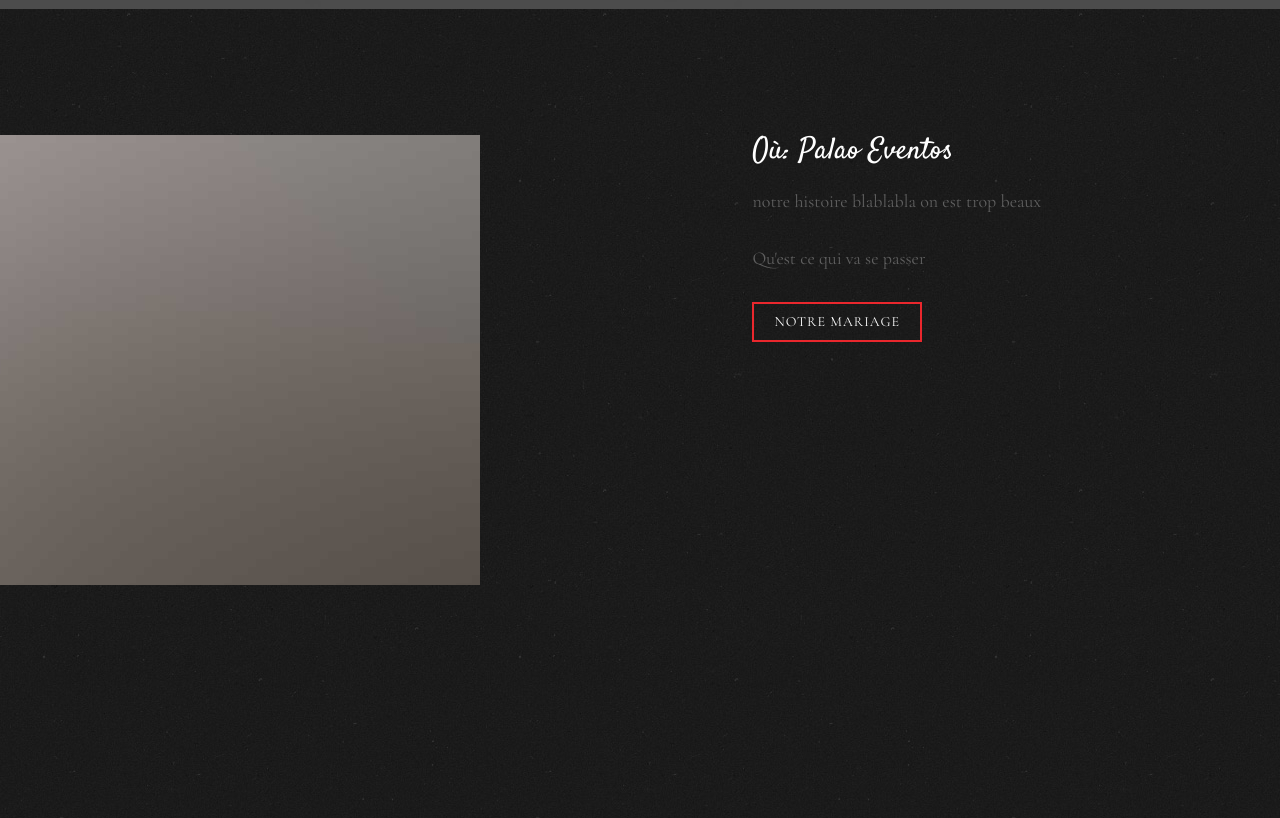
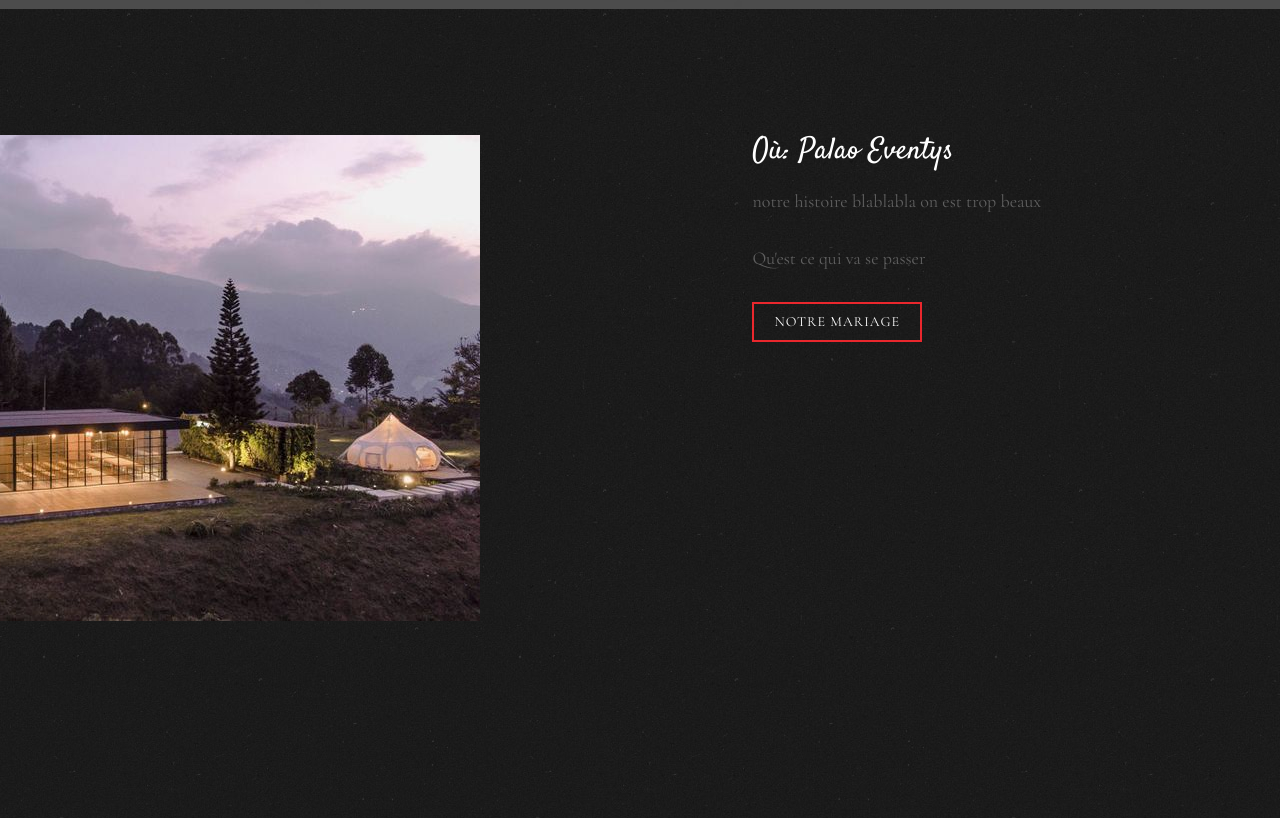
Before and after one commit to jacquetlina/matri, a plain HTML site: page mariage.html in a window 1280 px wide. Shown: the part 400-1218 px from the top of the page. Drawn offline with nearby package versions, Linux system fonts and the light colour scheme; files whose address does not match are found by name.

Commit message:
Update mariage.html

```diff
--- a/mariage.html
+++ b/mariage.html
@@ -118,11 +118,11 @@
 		<div class="container">
 			<div class="row">
 				<div class="col-md-6 col-md-pull-4 img-wrap animate-box" data-animate-effect="fadeInLeft">
-					<img src="images/hero_1.jpeg" alt="Free Restaurant Bootstrap Website Template by FreeHTML5.co">
+					<img src="images/gallery_8.jpeg" alt="Free Restaurant Bootstrap Website Template by FreeHTML5.co">
 				</div>
 				<div class="col-md-5 col-md-push-1 animate-box">
 					<div class="section-heading">
-						<h2>Où: Palao Eventos</h2>
+						<h2>Où: Palao Eventys</h2>
 						<p>notre histoire blablabla on est trop beaux</p>
 						<p>Qu'est ce qui va se passer</p>
 						<p><a href="mariage.html" class="btn btn-primary btn-outline">Notre mariage</a></p>
```
